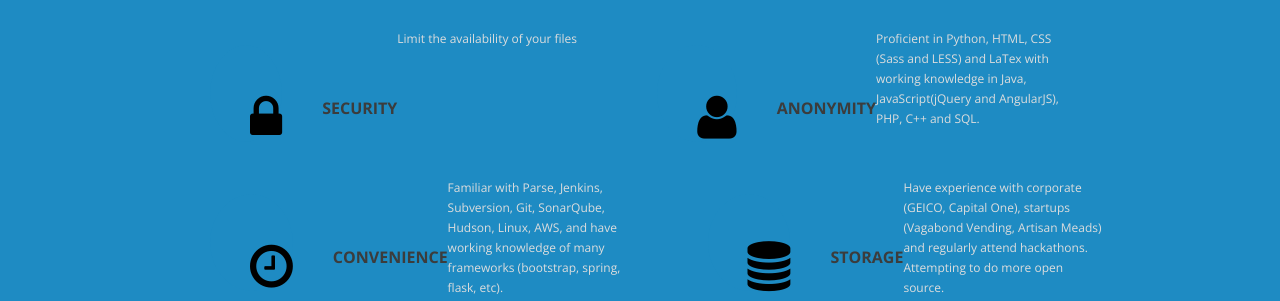
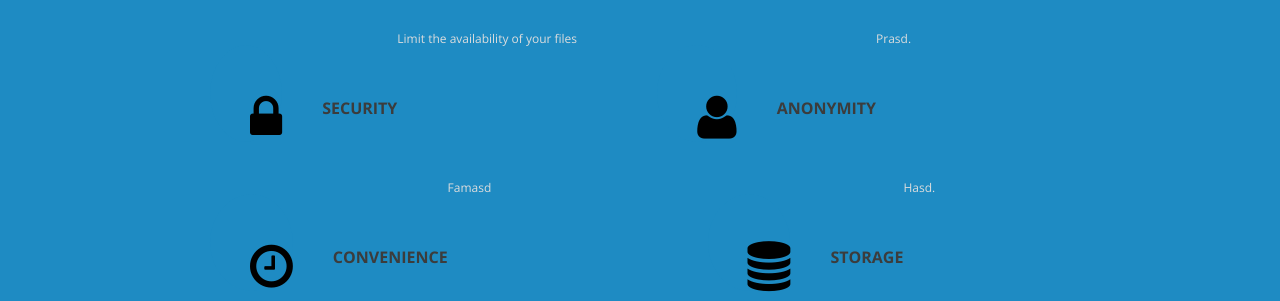
Before and after one commit to project-perish/perish, a plain HTML site: page templates/index.html in a window 1280 px wide. Shown: the part 499-800 px from the top of the page. Drawn offline with nearby package versions, Linux system fonts and the light colour scheme; files that its build step writes are made by us from their sources; files whose address does not match are found by name.

Commit message:
added icons and removed text

```diff
--- a/templates/index.html
+++ b/templates/index.html
@@ -66,8 +66,7 @@
 				</figure>
 
 				<h5>ANONYMITY</h5>
-				<p> Proficient in Python, HTML, CSS (Sass and LESS) and LaTex with working knowledge in Java,
-				JavaScript(jQuery and AngularJS), PHP, C++ and SQL.</p>
+				<p> Prasd.</p>
 
 			</article>
 
@@ -77,7 +76,7 @@
 				</figure>
 
 				<h5>CONVENIENCE</h5>
-				<p>Familiar with Parse, Jenkins, Subversion, Git, SonarQube, Hudson, Linux, AWS, and have working knowledge of many frameworks (bootstrap, spring, flask, etc).</p>
+				<p>Famasd</p>
 
 			</article>
 
@@ -87,7 +86,7 @@
 			<i class="fa fa-database"style="font-size:50px;"></i>					</figure>
 
 					<h5>STORAGE</h5>
-					<p>Have experience with corporate (GEICO, Capital One), startups (Vagabond Vending, Artisan Meads) and regularly attend hackathons. Attempting to do more open source.
+					<p>Hasd.
 					</p>
 
 				</article>
```
